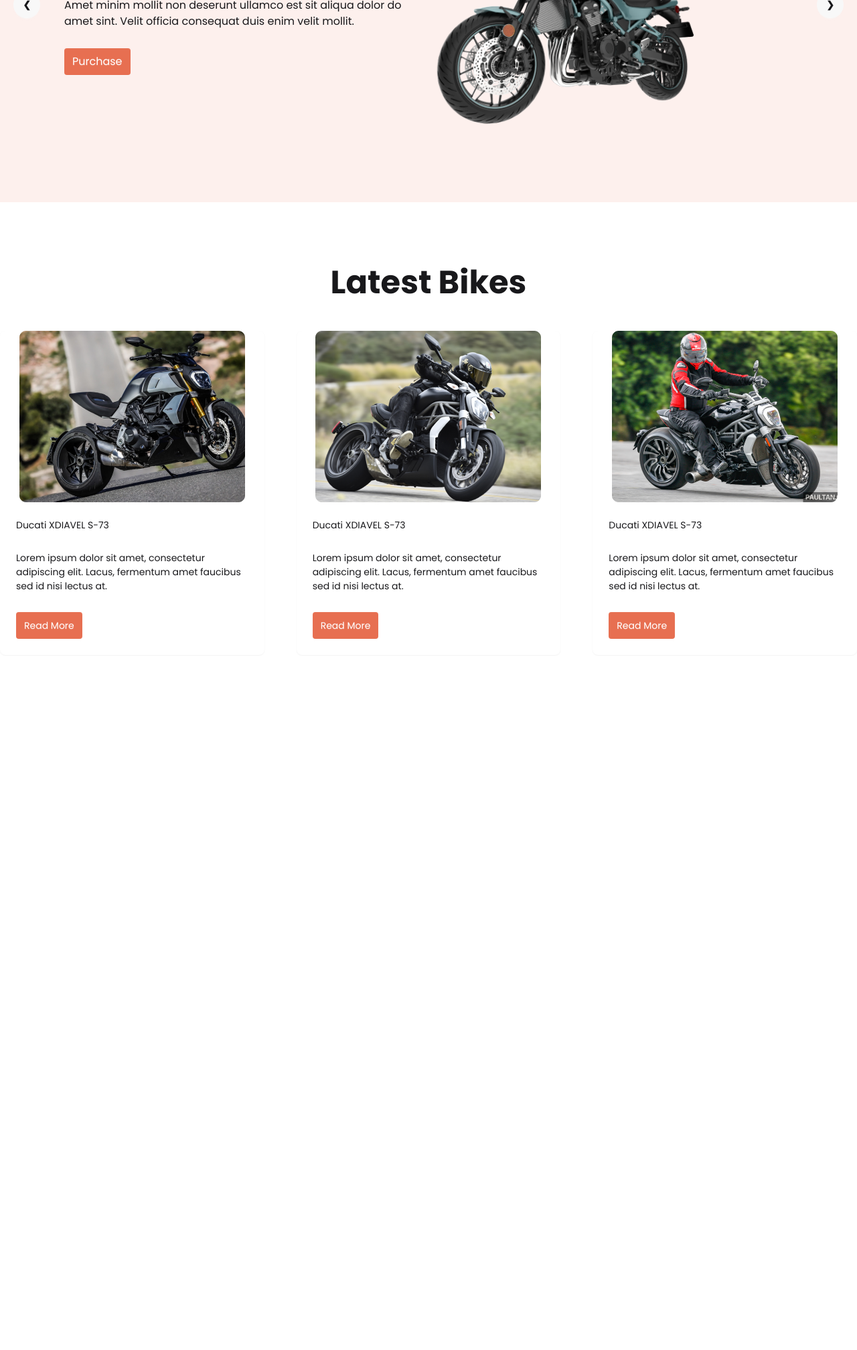
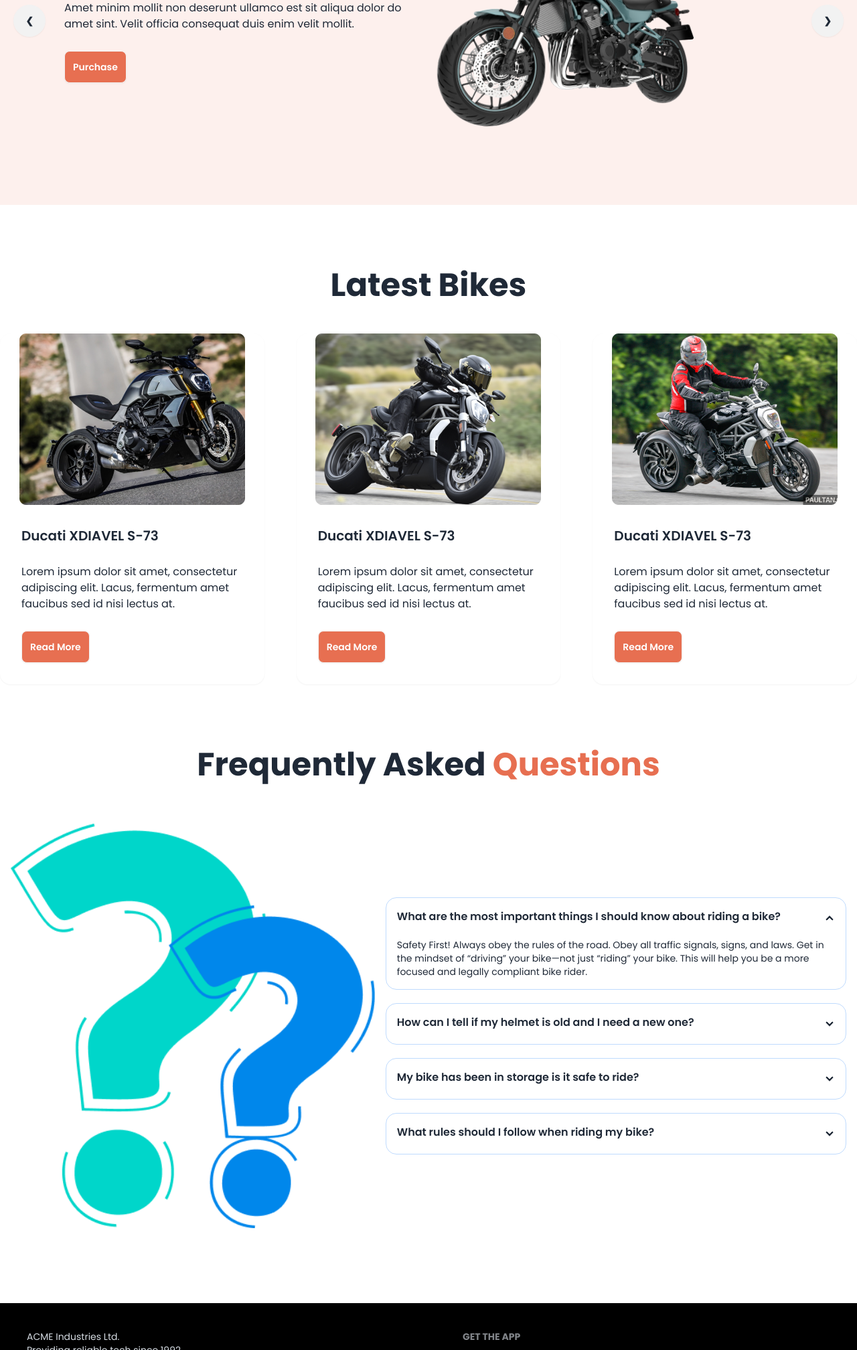
Before and after one commit to sddam0/biker-zone-shop, a plain HTML site: page index.html in a window 1280 px wide. Shown: the part 312-2328 px from the top of the page at 67% size. Before the commit the page ends 1386 px from the top, so only its background shows below. Drawn offline with nearby package versions, Linux system fonts and the light colour scheme.

Commit message:
footer done

```diff
--- a/index.html
+++ b/index.html
@@ -1,168 +1,196 @@
 <!DOCTYPE html>
 <html lang="en" data-theme="light">
 <head>
-    <meta charset="UTF-8">
-    <meta name="viewport" content="width=device-width, initial-scale=1.0">
+  <meta charset="UTF-8" />
+  <meta name="viewport" content="width=device-width, initial-scale=1.0" />
   <title>Biker Zone</title>
+
   <!-- google font cdn -->
-<link rel="preconnect" href="https://fonts.googleapis.com">
-<link rel="preconnect" href="https://fonts.gstatic.com" crossorigin>
-<link href="https://fonts.googleapis.com/css2?family=Poppins:ital,wght@0,100;0,200;0,300;0,400;0,500;0,600;0,700;0,800;0,900;1,100;1,200;1,300;1,400;1,500;1,600;1,700;1,800;1,900&display=swap" rel="stylesheet">
+  <link rel="preconnect" href="https://fonts.googleapis.com" />
+  <link rel="preconnect" href="https://fonts.gstatic.com" crossorigin />
+  <link href="https://fonts.googleapis.com/css2?family=Poppins:ital,wght@0,100;0,200;0,300;0,400;0,500;0,600;0,700;0,800;0,900;1,100;1,200;1,300;1,400;1,500;1,600;1,700;1,800;1,900&display=swap" rel="stylesheet" />
 
   <!-- tailwindcss cdn -->
   <script src="https://cdn.tailwindcss.com"></script>
 
- <!-- coustome tailwind css color -->
+  <!-- custom tailwind css color -->
   <script>
     tailwind.config = {
       theme: {
         extend: {
           colors: {
-            clifford: '#da373d',
-            'bike-primary': '#E76F51',
-            'bike-primary-bg': 'rgba(231, 111, 81, 0.1)',
-          }
-        }
-      }
-    }
+            clifford: "#da373d",
+            "bike-primary": "#E76F51",
+            "bike-primary-bg": "rgba(231, 111, 81, 0.1)",
+          },
+        },
+      },
+    };
   </script>
 
-<!-- DaisyUI cdn -->
-    <link href="https://cdn.jsdelivr.net/npm/daisyui@5" rel="stylesheet" type="text/css" />
-<script src="https://cdn.jsdelivr.net/npm/@tailwindcss/browser@4"></script>
+  <!-- DaisyUI cdn (fixed only this) -->
+  <link href="https://cdn.jsdelivr.net/npm/daisyui@4.12.10/dist/full.min.css" rel="stylesheet" type="text/css" />
+
   <style>
     .font-poppins {
       font-family: "Poppins", sans-serif;
     }
   </style>
+</head>
 
+<body class="font-poppins">
 
-</head>
-<body class="font-poppins">
   <!-- header section -->
   <header class="md:container mx-auto">
+
     <!-- navbar -->
     <nav>
       <div class="navbar bg-base-100 shadow-sm">
+
         <div class="flex-1">
           <div class="dropdown">
             <div tabindex="0" role="button" class="btn btn-ghost lg:hidden">
-        <svg xmlns="http://www.w3.org/2000/svg" class="h-5 w-5" fill="none" viewBox="0 0 24 24" stroke="currentColor"> <path stroke-linecap="round" stroke-linejoin="round" stroke-width="2" d="M4 6h16M4 12h8m-8 6h16" /> </svg>
+              <svg xmlns="http://www.w3.org/2000/svg" class="h-5 w-5" fill="none"
+                viewBox="0 0 24 24" stroke="currentColor">
+                <path stroke-linecap="round" stroke-linejoin="round"
+                  stroke-width="2"
+                  d="M4 6h16M4 12h8m-8 6h16" />
+              </svg>
             </div>
-      <ul
-        tabindex="-1"
+
+            <ul tabindex="-1"
               class="menu menu-sm dropdown-content bg-base-100 rounded-box z-1 mt-3 w-52 p-2 shadow">
               <li><a>Home</a></li>
-        <li>
-          <a>Shop</a>
-
-        </li>
+              <li><a>Shop</a></li>
               <li><a>News</a></li>
               <li><a>Contact</a></li>
             </ul>
           </div>
+
           <a class="font-bold text-xl">Biker Zone</a>
         </div>
+
         <div class="navbar-center hidden lg:flex">
           <ul class="menu menu-horizontal px-1">
             <li><a>Home</a></li>
-      <li>
-        <a>Shop</a>
-      </li>
+            <li><a>Shop</a></li>
             <li><a>News</a></li>
             <li><a>Contact</a></li>
           </ul>
         </div>
-  <div class="">
+
+        <div>
           <a class="btn bg-bike-primary text-white">Login</a>
         </div>
+
       </div>
     </nav>
-       <!-- slider/ carousel -->
+
+    <!-- slider -->
     <div class="carousel w-full lg:h-[550px] bg-bike-primary-bg">
+
       <!-- slide 1 -->
       <div id="slide1" class="carousel-item relative w-full">
         <div class="flex flex-col lg:flex-row p-12 lg:p-24">
-      <!-- text content -->
+
           <div class="space-y-7 flex-1">
-        <h2 class="text-6xl font-bold">Ride-on R15 V4 <br>with Smile</h2>
-        <p>Amet minim mollit non deserunt ullamco
-est sit aliqua dolor do amet sint. Velit officia consequat duis enim velit mollit.</p>
-<button class="btn bg-bike-primary text-white px-3 py-3">Purchase</button>
+            <h2 class="text-6xl font-bold">Ride-on R15 V4 <br />with Smile</h2>
+            <p>
+              Amet minim mollit non deserunt ullamco est sit aliqua dolor do
+              amet sint. Velit officia consequat duis enim velit mollit.
+            </p>
+            <button class="btn bg-bike-primary text-white px-3 py-3">
+              Purchase
+            </button>
           </div>
-       <!-- image -->
+
           <div class="flex-1">
-          <img
-      src="./images/slider/bike1.png"
-      class="w-[400px]" />
+            <img src="./images/slider/bike1.png" class="w-[400px]" />
           </div>
+
         </div>
+
         <div class="absolute left-5 right-5 top-1/2 flex -translate-y-1/2 transform justify-between">
           <a href="#slide4" class="btn btn-circle">❮</a>
           <a href="#slide2" class="btn btn-circle">❯</a>
         </div>
       </div>
+
       <!-- slide 2 -->
       <div id="slide2" class="carousel-item relative w-full">
         <div class="flex flex-col lg:flex-row p-12 lg:p-24">
-      <!-- text content -->
+
           <div class="space-y-7 flex-1">
-        <h2 class="text-6xl font-bold">Ride-on R15 V4 <br>with Smile</h2>
-        <p>Amet minim mollit non deserunt ullamco
-est sit aliqua dolor do amet sint. Velit officia consequat duis enim velit mollit.</p>
-<button class="btn bg-bike-primary text-white px-3 py-3">Purchase</button>
+            <h2 class="text-6xl font-bold">Ride-on R15 V4 <br />with Smile</h2>
+            <p>
+              Amet minim mollit non deserunt ullamco est sit aliqua dolor do
+              amet sint. Velit officia consequat duis enim velit mollit.
+            </p>
+            <button class="btn bg-bike-primary text-white px-3 py-3">
+              Purchase
+            </button>
           </div>
-       <!-- image -->
+
           <div class="flex-1">
-          <img
-      src="./images/slider/bike2.png"
-      class="w-[400px]" />
+            <img src="./images/slider/bike2.png" class="w-[400px]" />
           </div>
+
         </div>
+
         <div class="absolute left-5 right-5 top-1/2 flex -translate-y-1/2 transform justify-between">
           <a href="#slide1" class="btn btn-circle">❮</a>
           <a href="#slide3" class="btn btn-circle">❯</a>
         </div>
       </div>
+
       <!-- slide 3 -->
       <div id="slide3" class="carousel-item relative w-full">
         <div class="flex flex-col lg:flex-row p-12 lg:p-24">
-      <!-- text content -->
+
           <div class="space-y-7 flex-1">
-        <h2 class="text-6xl font-bold">Ride-on R15 V4 <br>with Smile</h2>
-        <p>Amet minim mollit non deserunt ullamco
-est sit aliqua dolor do amet sint. Velit officia consequat duis enim velit mollit.</p>
-<button class="btn bg-bike-primary text-white px-3 py-3">Purchase</button>
+            <h2 class="text-6xl font-bold">Ride-on R15 V4 <br />with Smile</h2>
+            <p>
+              Amet minim mollit non deserunt ullamco est sit aliqua dolor do
+              amet sint. Velit officia consequat duis enim velit mollit.
+            </p>
+            <button class="btn bg-bike-primary text-white px-3 py-3">
+              Purchase
+            </button>
           </div>
-       <!-- image -->
+
           <div class="flex-1">
-          <img
-      src="./images/slider/bike3.png"
-      class="w-[400px]" />
+            <img src="./images/slider/bike3.png" class="w-[400px]" />
           </div>
+
         </div>
+
         <div class="absolute left-5 right-5 top-1/2 flex -translate-y-1/2 transform justify-between">
           <a href="#slide2" class="btn btn-circle">❮</a>
           <a href="#slide4" class="btn btn-circle">❯</a>
         </div>
       </div>
+
       <!-- slide 4 -->
       <div id="slide4" class="carousel-item relative w-full">
         <div class="flex flex-col lg:flex-row p-12 lg:p-24">
-      <!-- text content -->
+
           <div class="space-y-7 flex-1">
-        <h2 class="text-6xl font-bold">Ride-on R15 V4 <br>with Smile</h2>
-        <p>Amet minim mollit non deserunt ullamco
-est sit aliqua dolor do amet sint. Velit officia consequat duis enim velit mollit.</p>
-<button class="btn bg-bike-primary text-white px-3 py-3">Purchase</button>
+            <h2 class="text-6xl font-bold">Ride-on R15 V4 <br />with Smile</h2>
+            <p>
+              Amet minim mollit non deserunt ullamco est sit aliqua dolor do
+              amet sint. Velit officia consequat duis enim velit mollit.
+            </p>
+            <button class="btn bg-bike-primary text-white px-3 py-3">
+              Purchase
+            </button>
           </div>
-       <!-- image -->
+
           <div class="flex-1">
-          <img
-      src="./images/slider/bike4.png"
-      class="w-[400px]" />
+            <img src="./images/slider/bike4.png" class="w-[400px]" />
           </div>
+
         </div>
+
         <div class="absolute left-5 right-5 top-1/2 flex -translate-y-1/2 transform justify-between">
           <a href="#slide3" class="btn btn-circle">❮</a>
           <a href="#slide1" class="btn btn-circle">❯</a>
@@ -170,7 +198,6 @@
       </div>
 
     </div>
-
   </header>
 
   <!-- main section -->
@@ -179,63 +206,156 @@
     <!-- Latest Bike section -->
     <section class="my-24">
       <h3 class="text-5xl font-bold text-center mb-12">Latest Bikes</h3>
-          <!-- Cards -->
+
       <div class="grid grid-cols-1 gap-12 md:grid-cols-2 lg:grid-cols-3">
-            <!-- card-1 -->
+
         <div class="card bg-base-100 shadow-sm">
           <figure>
-    <img
-      src="./images/others/latest1.png"
-      alt="Shoes" />
+            <img src="./images/others/latest1.png" alt="Bike" />
           </figure>
+
           <div class="card-body space-y-5">
             <h2 class="card-title">Ducati XDIAVEL S-73</h2>
-    <p>Lorem ipsum dolor sit amet, consectetur adipiscing elit. Lacus, fermentum amet faucibus sed id nisi lectus at.</p>
+            <p>
+              Lorem ipsum dolor sit amet, consectetur adipiscing elit.
+              Lacus, fermentum amet faucibus sed id nisi lectus at.
+            </p>
+
             <div class="card-actions">
-      <button class="btn bg-bike-primary text-white px-3 py-3">Read More</button><br>
+              <button class="btn bg-bike-primary text-white px-3 py-3">
+                Read More
+              </button>
             </div>
           </div>
         </div>
 
-<!-- card-2 -->
         <div class="card bg-base-100 shadow-sm">
           <figure>
-    <img
-      src="./images/others/latest2.png"
-      alt="Shoes" />
+            <img src="./images/others/latest2.png" alt="Bike" />
           </figure>
+
           <div class="card-body space-y-5">
             <h2 class="card-title">Ducati XDIAVEL S-73</h2>
-    <p>Lorem ipsum dolor sit amet, consectetur adipiscing elit. Lacus, fermentum amet faucibus sed id nisi lectus at.</p>
+            <p>
+              Lorem ipsum dolor sit amet, consectetur adipiscing elit.
+              Lacus, fermentum amet faucibus sed id nisi lectus at.
+            </p>
+
             <div class="card-actions">
-      <button class="btn bg-bike-primary text-white px-3 py-3">Read More</button><br>
+              <button class="btn bg-bike-primary text-white px-3 py-3">
+                Read More
+              </button>
             </div>
           </div>
         </div>
 
-<!-- card-3 -->
         <div class="card bg-base-100 shadow-sm">
           <figure>
-    <img
-      src="./images/others/latest3.png"
-      alt="Shoes" />
+            <img src="./images/others/latest3.png" alt="Bike" />
           </figure>
+
           <div class="card-body space-y-5">
             <h2 class="card-title">Ducati XDIAVEL S-73</h2>
-    <p>Lorem ipsum dolor sit amet, consectetur adipiscing elit. Lacus, fermentum amet faucibus sed id nisi lectus at.</p>
+            <p>
+              Lorem ipsum dolor sit amet, consectetur adipiscing elit.
+              Lacus, fermentum amet faucibus sed id nisi lectus at.
+            </p>
+
             <div class="card-actions">
-      <button class="btn bg-bike-primary text-white px-3 py-3">Read More</button><br>
+              <button class="btn bg-bike-primary text-white px-3 py-3">
+                Read More
+              </button>
             </div>
           </div>
         </div>
 
+      </div>
+    </section>
+
+    <!-- FAQ section -->
+    <section class="my-24">
+
+      <h3 class="text-5xl font-bold text-center mb-12">
+        Frequently Asked
+        <span class="text-bike-primary">Questions</span>
+      </h3>
+
+      <div class="hero">
+        <div class="hero-content flex-col lg:flex-row">
+
+          <img src="./images/others/faq.png"
+            class="w-full rounded-lg " />
+
+          <div class="space-y-5">
+
+            <div class="collapse collapse-arrow  border border-base-300 border-blue-200">
+              <input type="radio" name="my-accordion-2" checked="checked" />
+              <div class="collapse-title font-semibold">
+                What are the most important things I should
+know about riding a bike?
+              </div>
+              <div class="collapse-content text-sm">
+                Safety First! Always obey the rules of the road. Obey all traffic signals, signs, and laws. Get in the mindset of “driving” your bike—not just “riding” your bike. This will help you be a more focused and legally compliant bike rider.
+              </div>
+            </div>
+
+            <div class="collapse collapse-arrow  border border-base-300  border-blue-200">
+              <input type="radio" name="my-accordion-2" />
+              <div class="collapse-title font-semibold">
+                How can I tell if my helmet is old and I need a
+new one?
+              </div>
+              <div class="collapse-content text-sm">
+                Safety First! Always obey the rules of the road. Obey all traffic signals, signs, and laws. Get in the mindset of “driving” your bike—not just “riding” your bike. This will help you be a more focused and legally compliant bike rider.
+              </div>
+            </div>
+
+            <div class="collapse collapse-arrow  border border-base-300  border-blue-200">
+              <input type="radio" name="my-accordion-2" />
+              <div class="collapse-title font-semibold">
+                My bike has been in storage is it safe to ride?
+              </div>
+              <div class="collapse-content text-sm">
+                Safety First! Always obey the rules of the road. Obey all traffic signals, signs, and laws. Get in the mindset of “driving” your bike—not just “riding” your bike. This will help you be a more focused and legally compliant bike rider.
+              </div>
+            </div>
+            <div class="collapse collapse-arrow  border border-base-300  border-blue-200">
+              <input type="radio" name="my-accordion-2" />
+              <div class="collapse-title font-semibold">
+              What rules should I follow when riding my bike?
+              </div>
+              <div class="collapse-content text-sm">
+                Safety First! Always obey the rules of the road. Obey all traffic signals, signs, and laws. Get in the mindset of “driving” your bike—not just “riding” your bike. This will help you be a more focused and legally compliant bike rider.
+              </div>
+            </div>
 
           </div>
+
+        </div>
+      </div>
+
     </section>
 
   </main>
 
-      <!-- footer section -->
-       <footer></footer>
+  <!-- footer -->
+  <footer class="footer sm:footer-horizontal bg-black text-neutral-content p-10">
+  <aside>
+    <p>
+      ACME Industries Ltd.
+      <br />
+      Providing reliable tech since 1992
+    </p>
+  </aside>
+  <nav>
+    <h6 class="footer-title">Get The App</h6>
+    <div class="grid grid-cols-1 gap-4">
+      <a><img class="w-36" src="./images/others/android.png" alt=""></a>
+      <a><img class="w-36" src="./images/others/ios.png" alt=""></a>
+
+    </div>
+  </nav>
+</footer>
+
 </body>
 </html>
```
Lines whose indentation alone changed are shown as unchanged.
